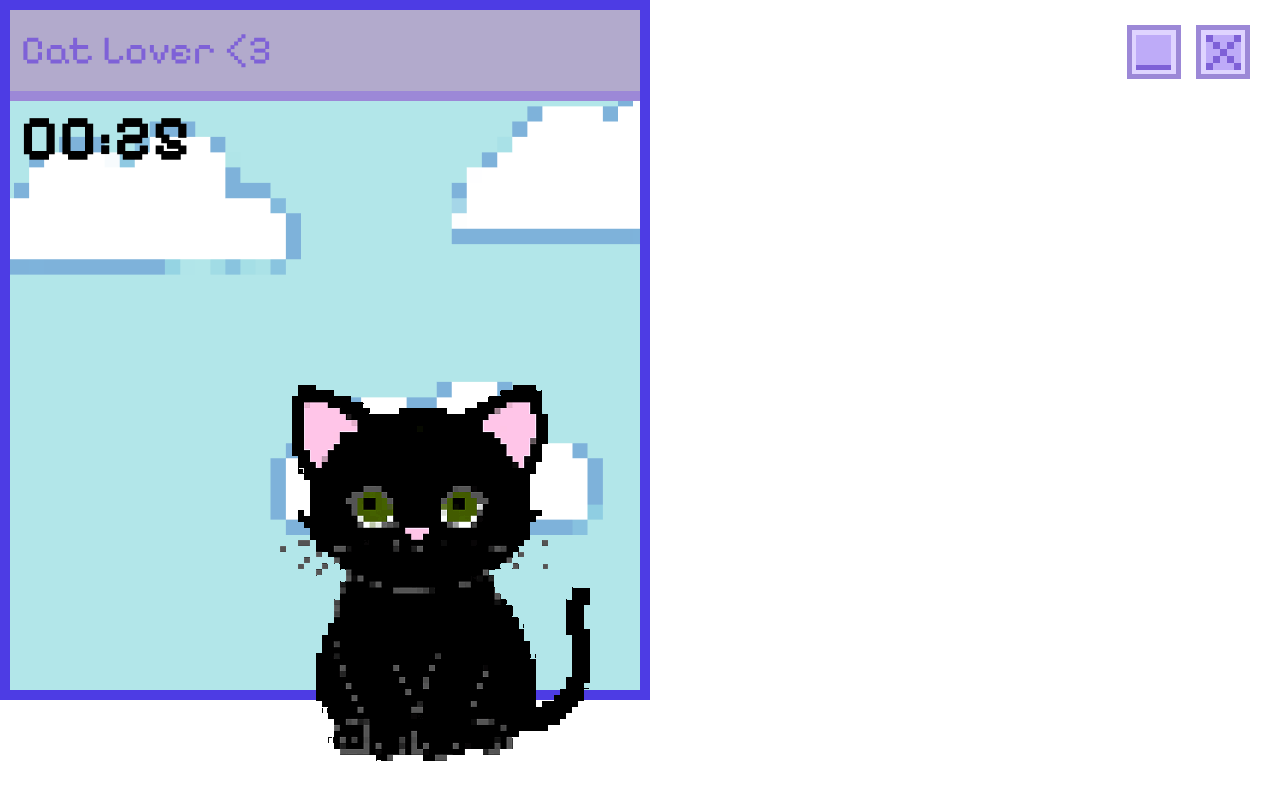
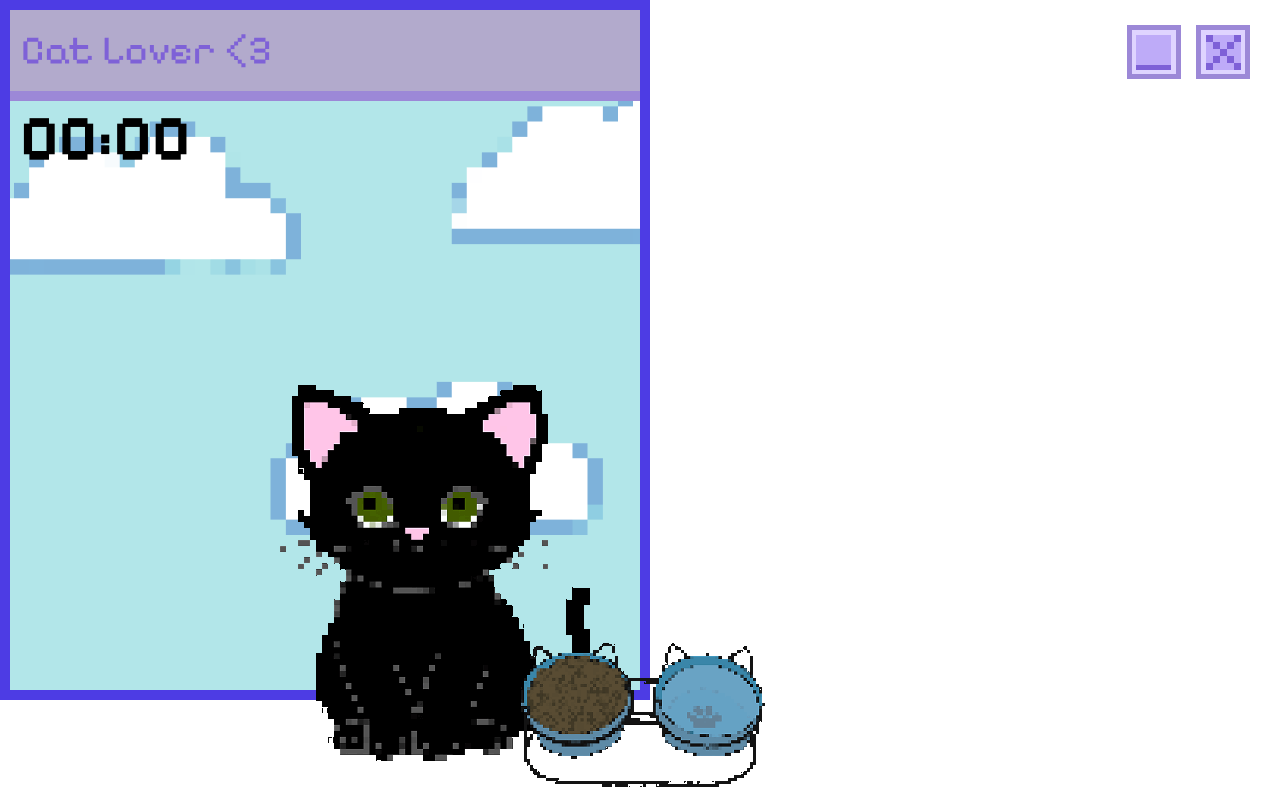
Before and after one commit to Syconar/CatLover-desktop-app, an Electron app: page html/meal.html in a window 1280 px wide. Drawn offline with Linux system fonts and the light colour scheme; a web font is replaced by a local one.

Commit message:
Rest of the tools added

```diff
--- a/html/meal.html
+++ b/html/meal.html
@@ -31,6 +31,10 @@
             </div>
         </div>
 
+        <div class="bowls">
+            <img src="../img/assets/bowlsFull.png" alt="">
+        </div>
+
         <div class="cat cateat">
             <img src="../img/catForms/gifs/catNorm.gif" alt="">
         </div>
--- a/js/meal.js
+++ b/js/meal.js
@@ -1,24 +1,26 @@
-let totalSeconds = 30;
+// Set timer of activity
+// let totalSeconds = 30;
 
-function updateTimer() {
-    const minutes = Math.floor(totalSeconds / 60);
-    const seconds = totalSeconds % 60;
+// function updateTimer() {
+//     const minutes = Math.floor(totalSeconds / 60);
+//     const seconds = totalSeconds % 60;
 
-    document.getElementById('minutes').textContent = minutes.toString().padStart(2, '0') + ':';
-    document.getElementById('seconds').textContent = seconds.toString().padStart(2, '0');
-}
+//     document.getElementById('minutes').textContent = minutes.toString().padStart(2, '0') + ':';
+//     document.getElementById('seconds').textContent = seconds.toString().padStart(2, '0');
+// }
 
-function startTimer() {
-    updateTimer();
-    const timerInterval = setInterval(() => {
-        totalSeconds--;
-        updateTimer();
+// function startTimer() {
+//     updateTimer();
+//     const timerInterval = setInterval(() => {
+//         totalSeconds--;
+//         updateTimer();
 
-        if (totalSeconds <= 0) {
-            clearInterval(timerInterval);
-            alert("Play time is over")
-        }
-    }, 1000);
-}
+//         if (totalSeconds <= 0) {
+//             clearInterval(timerInterval);
+//             alert("Play time is over")
+//         }
+//     }, 1000);
+// }
 
-window.onload = startTimer;
+// window.onload = startTimer;
+//
--- a/styles.css
+++ b/styles.css
@@ -200,6 +200,14 @@ main{
 
 
 /***** SHOWER TIME *****/
+.shower-head{
+    position: absolute;
+    top: 17%;
+    right: 10%;
+    z-index: 2;
+    cursor: pointer;
+}
+
 .catbath{
     position: absolute;
     left: 15%;
@@ -210,6 +218,15 @@ main{
 
 
 /***** MEAL TIME *****/
+.bowls{
+    position: absolute;
+    left: 50%;
+    transform: translate(-50%);
+    bottom: 0;
+    cursor: pointer;
+    z-index: 2;
+}
+
 .cateat{
     position: absolute;
     left: 15%;
```
Also changed, not shown: html/bath.html (+4 -0 lines), img/assets/bowlsFull.png (added), img/assets/bowlsFull1a.png (deleted), img/assets/bowlsFull1b.png (deleted), img/assets/shower.png.
